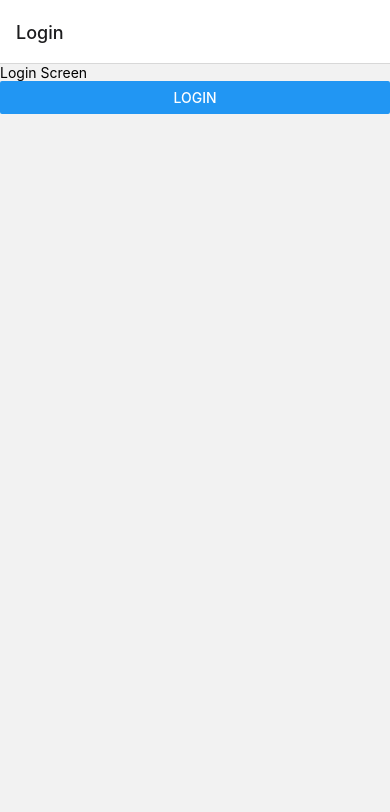
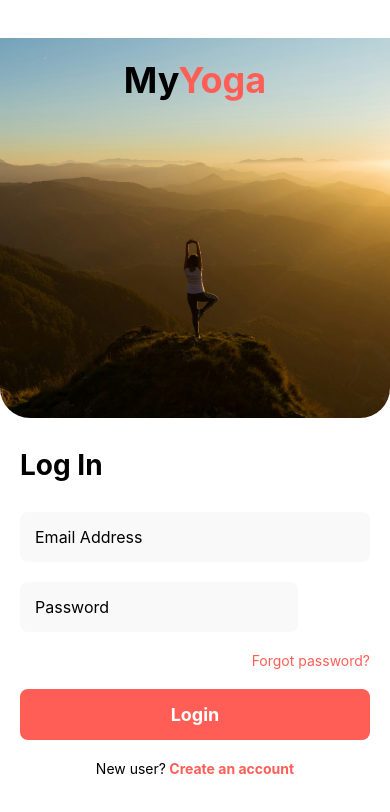
Before and after one commit to webdevabdul0/YogaApp, a React Native app: screen /Login in a window 390 px wide. Shown: the top 812 px of the page. Built offline with nearby package versions, Linux system fonts and the light colour scheme.

Commit message:
Added Login Screen

```diff
--- a/src/App.tsx
+++ b/src/App.tsx
@@ -9,7 +9,10 @@ const Stack = createNativeStackNavigator();
 function App(): React.JSX.Element {
   return (
     <NavigationContainer>
-      <Stack.Navigator>
+      <Stack.Navigator
+        screenOptions={{
+          headerShown: false,
+        }}>
         <Stack.Screen name="Login" component={LoginScreen} />
         <Stack.Screen
           name="Main"
--- a/src/screens/LoginScreen.tsx
+++ b/src/screens/LoginScreen.tsx
@@ -1,20 +1,147 @@
-import React from 'react';
-import {View, Text, Button} from 'react-native';
 import {NativeStackNavigationProp} from '@react-navigation/native-stack';
 import {StackParamList} from '../navigation/StackParamList'; // Define your StackParamList
+
+import React from 'react';
+import {
+  View,
+  Text,
+  TextInput,
+  TouchableOpacity,
+  StyleSheet,
+  ImageBackground,
+  KeyboardAvoidingView,
+} from 'react-native';
 
 // Define the props type for navigation
 type LoginScreenProps = {
   navigation: NativeStackNavigationProp<StackParamList, 'Login'>;
 };
-
+const yogaBackground = require('../assets/Onboarding.png');
 const LoginScreen: React.FC<LoginScreenProps> = ({navigation}) => {
   return (
-    <View>
-      <Text>Login Screen</Text>
-      <Button title="Login" onPress={() => navigation.replace('Main')} />
-    </View>
+    <KeyboardAvoidingView behavior="padding" style={styles.container}>
+      <ImageBackground source={yogaBackground} style={styles.image}>
+        <Text style={styles.logoText}>
+          <Text style={styles.logoBold}>My</Text>
+          <Text style={styles.logoColored}>Yoga</Text>
+        </Text>
+      </ImageBackground>
+
+      <View style={styles.formContainer}>
+        <Text style={styles.loginText}>Log In</Text>
+
+        <TextInput
+          style={styles.input}
+          placeholder="Email Address"
+          keyboardType="email-address"
+        />
+
+        <View style={styles.passwordContainer}>
+          <TextInput
+            style={styles.input}
+            placeholder="Password"
+            secureTextEntry={true}
+          />
+          {/* Add icon for eye */}
+        </View>
+
+        <TouchableOpacity onPress={() => {}}>
+          <Text style={styles.forgotPassword}>Forgot password?</Text>
+        </TouchableOpacity>
+
+        <TouchableOpacity
+          style={styles.loginButton}
+          onPress={() => navigation.replace('Main')}>
+          <Text style={styles.loginButtonText}>Login</Text>
+        </TouchableOpacity>
+
+        <View style={styles.footer}>
+          <Text>New user?</Text>
+          <TouchableOpacity onPress={() => {}}>
+            <Text style={styles.createAccountText}> Create an account</Text>
+          </TouchableOpacity>
+        </View>
+      </View>
+    </KeyboardAvoidingView>
   );
 };
 
+const styles = StyleSheet.create({
+  container: {
+    flex: 1,
+    justifyContent: 'center',
+    backgroundColor: '#fff',
+  },
+  image: {
+    width: '100%',
+    height: 380,
+    justifyContent: 'flex-start', // Aligns content to the top vertically
+    alignItems: 'center', // Centers content horizontally
+    borderBottomLeftRadius: 30,
+    borderBottomRightRadius: 30,
+    overflow: 'hidden',
+    paddingTop: 20, // Adds padding from the top
+  },
+
+  logoText: {
+    fontSize: 36,
+    fontWeight: 'bold',
+    color: '#fff',
+  },
+  logoBold: {
+    color: '#000',
+  },
+  logoColored: {
+    color: '#ff5e57',
+  },
+  formContainer: {
+    paddingHorizontal: 20,
+    paddingVertical: 30,
+  },
+  loginText: {
+    fontSize: 28,
+    fontWeight: 'bold',
+    marginBottom: 20,
+    color: '#000000',
+  },
+  input: {
+    backgroundColor: '#f9f9f9',
+    padding: 15,
+    borderRadius: 8,
+    marginVertical: 10,
+    fontSize: 16,
+  },
+  passwordContainer: {
+    flexDirection: 'row',
+    justifyContent: 'space-between',
+  },
+  forgotPassword: {
+    color: '#ff5e57',
+    textAlign: 'right',
+    marginTop: 10,
+    fontSize: 14,
+  },
+  loginButton: {
+    backgroundColor: '#ff5e57',
+    padding: 15,
+    borderRadius: 8,
+    marginTop: 20,
+    alignItems: 'center',
+  },
+  loginButtonText: {
+    color: '#fff',
+    fontSize: 18,
+    fontWeight: 'bold',
+  },
+  footer: {
+    flexDirection: 'row',
+    justifyContent: 'center',
+    marginTop: 20,
+  },
+  createAccountText: {
+    color: '#ff5e57',
+    fontWeight: 'bold',
+  },
+});
+
 export default LoginScreen;
```
Also changed, not shown: src/assets/Onboarding.png (added).
